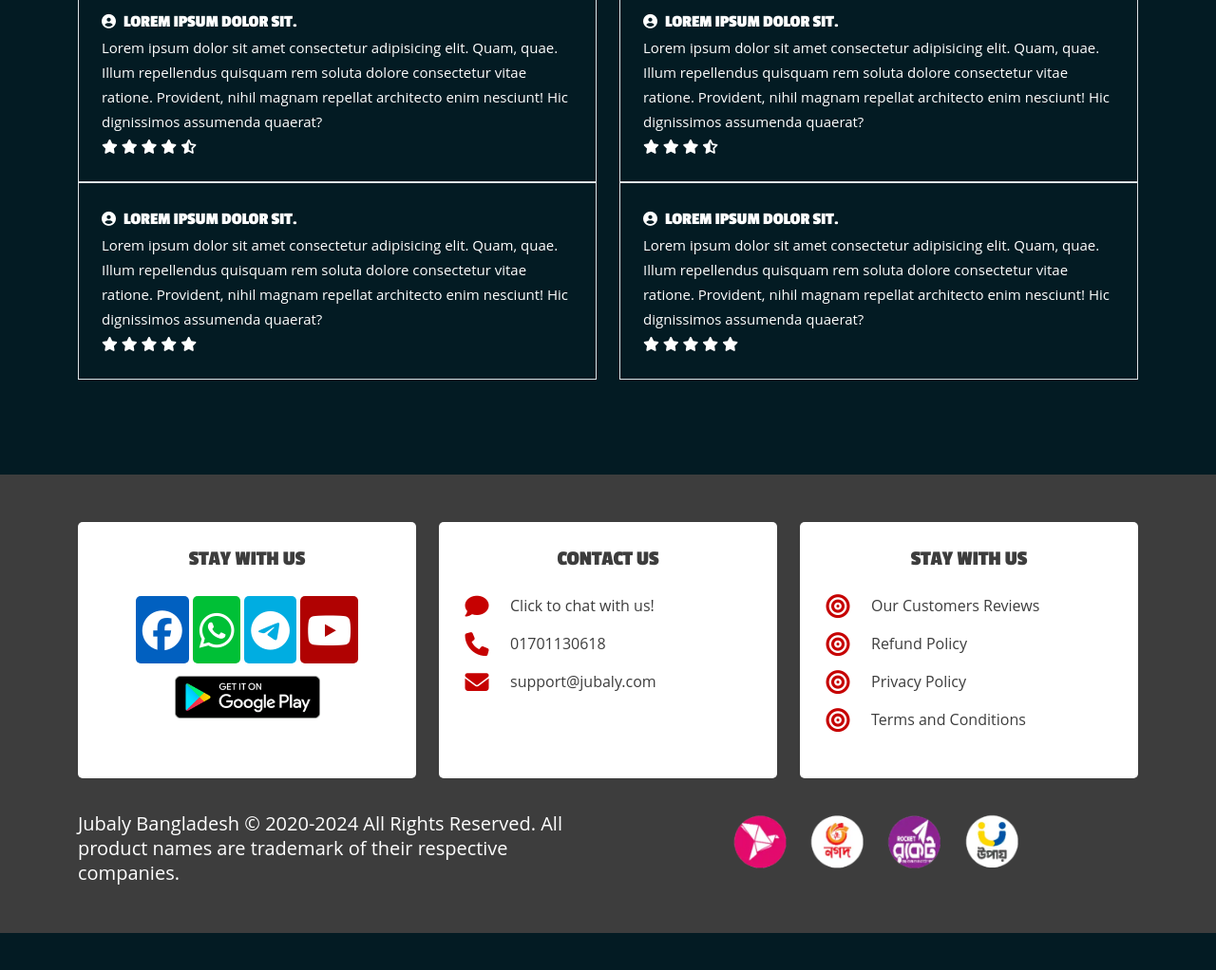
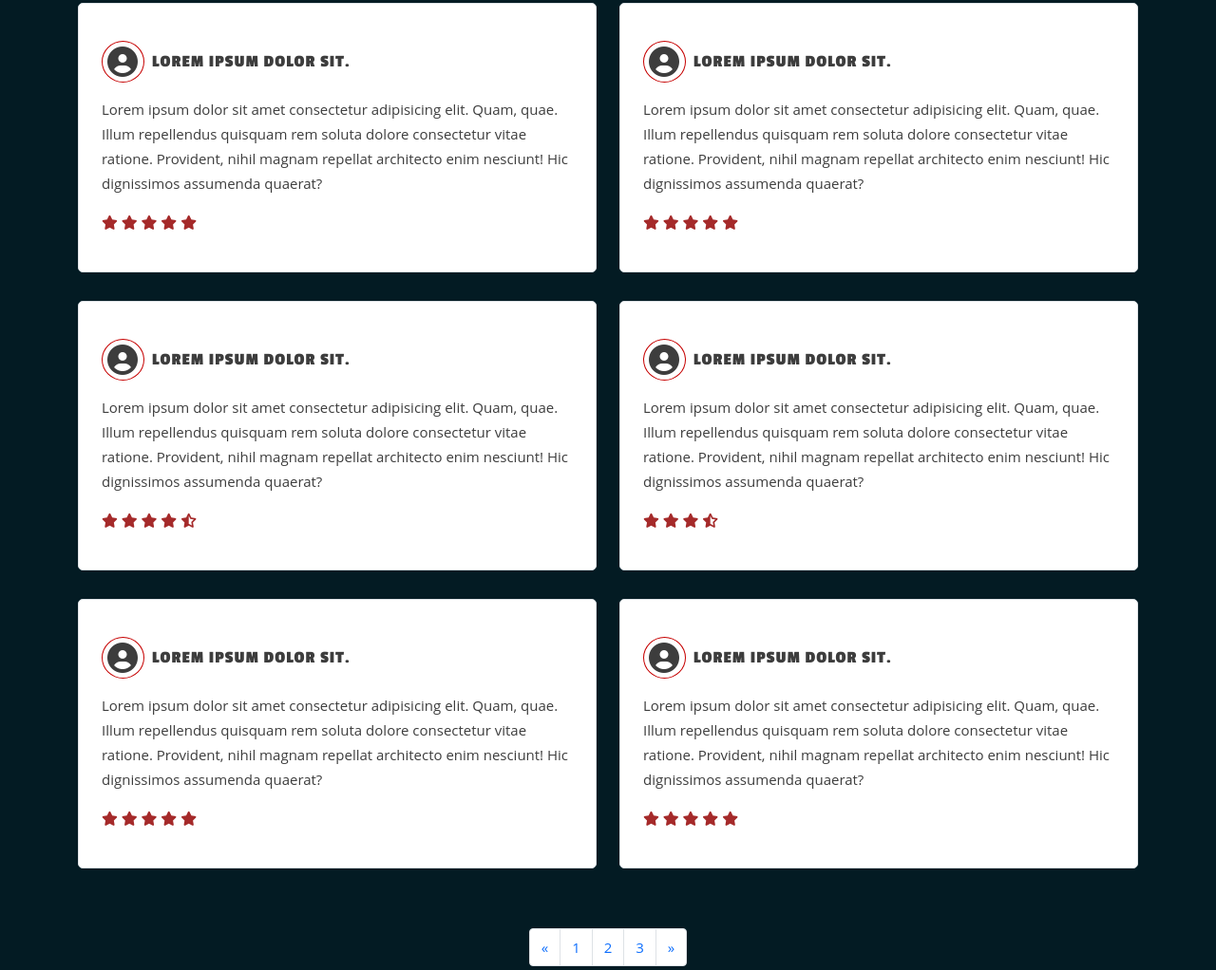
Before and after one commit to HR-Rana/apon-blackshop-html-frontend, a plain HTML site: page pages/Testimonials.html in a window 1280 px wide. Shown: the part 894-1916 px from the top of the page at 95% size. Before the commit the page ends 1877 px from the top, so only its background shows below. Drawn offline with nearby package versions, Linux system fonts and the light colour scheme; files whose address does not match are found by name; a web font is replaced by a local one.

Commit message:
testimonials done

```diff
--- a/assets/css/style.css
+++ b/assets/css/style.css
@@ -37,6 +37,9 @@ Table of Contents
    License: none (public domain)
 */
 @import url('https://fonts.googleapis.com/css2?family=Passion+One:wght@700&display=swap');
+@import url('https://fonts.googleapis.com/css2?family=Bowlby+One+SC&display=swap');
+
+@import url('https://fonts.googleapis.com/css2?family=Passion+One:wght@400;700&display=swap');
 
 
 
@@ -555,9 +558,11 @@ h6 {
   font-weight: 700;
   letter-spacing: .5px;
   font-family: 'Passion One', sans-serif;
+  /* font-family: 'Passion One', sans-serif; */
   /* font-family: "Montserrat", sans-serif; */
   text-rendering: optimizeLegibility;
   -webkit-font-smoothing: antialiased !important;
+  letter-spacing: 1px !important;
 }
 
 h1 {
@@ -689,7 +694,7 @@ i {
 /* view more items buttton in section  */
 
 
-.container  button {
+.container button {
   height: 50px;
   font-weight: 600;
   background-color: var(--primaryColor);
@@ -736,8 +741,9 @@ header {
 .navigation-area .navItems-area ul li {
   position: relative;
 }
-.navigation-area .navItems-area ul li i{
- font-size: 22px;
+
+.navigation-area .navItems-area ul li i {
+  font-size: 22px;
 }
 
 .navigation-area .navItems-area ul li ul {
@@ -941,6 +947,7 @@ header {
 
 .blackshop-topup-content h4 {
   font-size: 24px;
+  color: var(--lightWhite) ;
 }
 
 .blackshop-topup-content p {
@@ -1242,6 +1249,60 @@ header {
 
 
 
+
+
+
+
+/* Testimonials / Review page */
+
+.review-card {
+  margin: 15px 0;
+  background-color: var(--lightWhite);
+  border-radius: var(--borderRadius);
+  -webkit-border-radius: var(--borderRadius);
+  -moz-border-radius: var(--borderRadius);
+  -ms-border-radius: var(--borderRadius);
+  -o-border-radius: var(--borderRadius);
+}
+.review-card {
+  margin: 15px 0;
+}
+.review-card .header{
+  margin: 15px 0;
+  display: flex;
+  align-items: center;
+  letter-spacing: 1px;
+
+}
+.review-card .header i{
+  font-size: 32px;
+  padding: 5px;
+  color: var(--lightBlack);
+  border: 1px solid var(--border);
+  border-radius: 50%;
+  -webkit-border-radius: 50%;
+  -moz-border-radius: 50%;
+  -ms-border-radius: 50%;
+  -o-border-radius: 50%;
+}
+.review-card p, h4{
+  color: var(--lightBlack);
+}
+
+.review-card .rating{
+  margin: 15px 0;
+  color: var(--secondaryColor);
+}
+
+
+
+
+
+
+
+
+
+
 /* footer section area */
 
 
@@ -1300,13 +1361,15 @@ footer .footer-card .social-icons span:nth-child(3) {
 footer .footer-card .social-icons span:nth-child(4) {
   background-color: rgb(176, 2, 2);
 }
-.footer-card img{
+
+.footer-card img {
   width: 50%;
 }
+
 footer ul li {
   display: flex;
   align-items: center;
-  font-size:16px;
+  font-size: 16px;
 }
 
 footer ul li a {
--- a/pages/Testimonials.html
+++ b/pages/Testimonials.html
@@ -45,7 +45,7 @@
 
 
 
-    <section>
+    <section class="Testimonials-page">
         <div class="container">
             <div class="page-title my-2 text-center">
                 <h3>Our Customer Reviews</h3>
@@ -127,7 +127,7 @@
                             <i class="fa-solid fa-star"></i>
                             <i class="fa-solid fa-star"></i>
                             <i class="fa-solid fa-star"></i>
-                           <i class="fa-solid fa-star-half-stroke"></i>
+                            <i class="fa-solid fa-star-half-stroke"></i>
                         </div>
                     </div>
                 </div>
@@ -187,7 +187,7 @@
                             <i class="fa-solid fa-star"></i>
                             <i class="fa-solid fa-star"></i>
                             <i class="fa-solid fa-star"></i>
-                           <i class="fa-solid fa-star-half-stroke"></i>
+                            <i class="fa-solid fa-star-half-stroke"></i>
                         </div>
                     </div>
                 </div>
@@ -250,6 +250,26 @@
                         </div>
                     </div>
                 </div>
+            </div>
+            <!-- pagination -->
+            <div class="page-pagination my-2 d-flex justify-content-center">
+                <nav aria-label="Page navigatio d-flex example">
+                    <ul class="pagination">
+                        <li class="page-item">
+                            <a class="page-link" href="#" aria-label="Previous">
+                                <span aria-hidden="true">&laquo;</span>
+                            </a>
+                        </li>
+                        <li class="page-item"><a class="page-link" href="#">1</a></li>
+                        <li class="page-item"><a class="page-link" href="#">2</a></li>
+                        <li class="page-item"><a class="page-link" href="#">3</a></li>
+                        <li class="page-item">
+                            <a class="page-link" href="#" aria-label="Next">
+                                <span aria-hidden="true">&raquo;</span>
+                            </a>
+                        </li>
+                    </ul>
+                </nav>
             </div>
         </div>
     </section>
```
